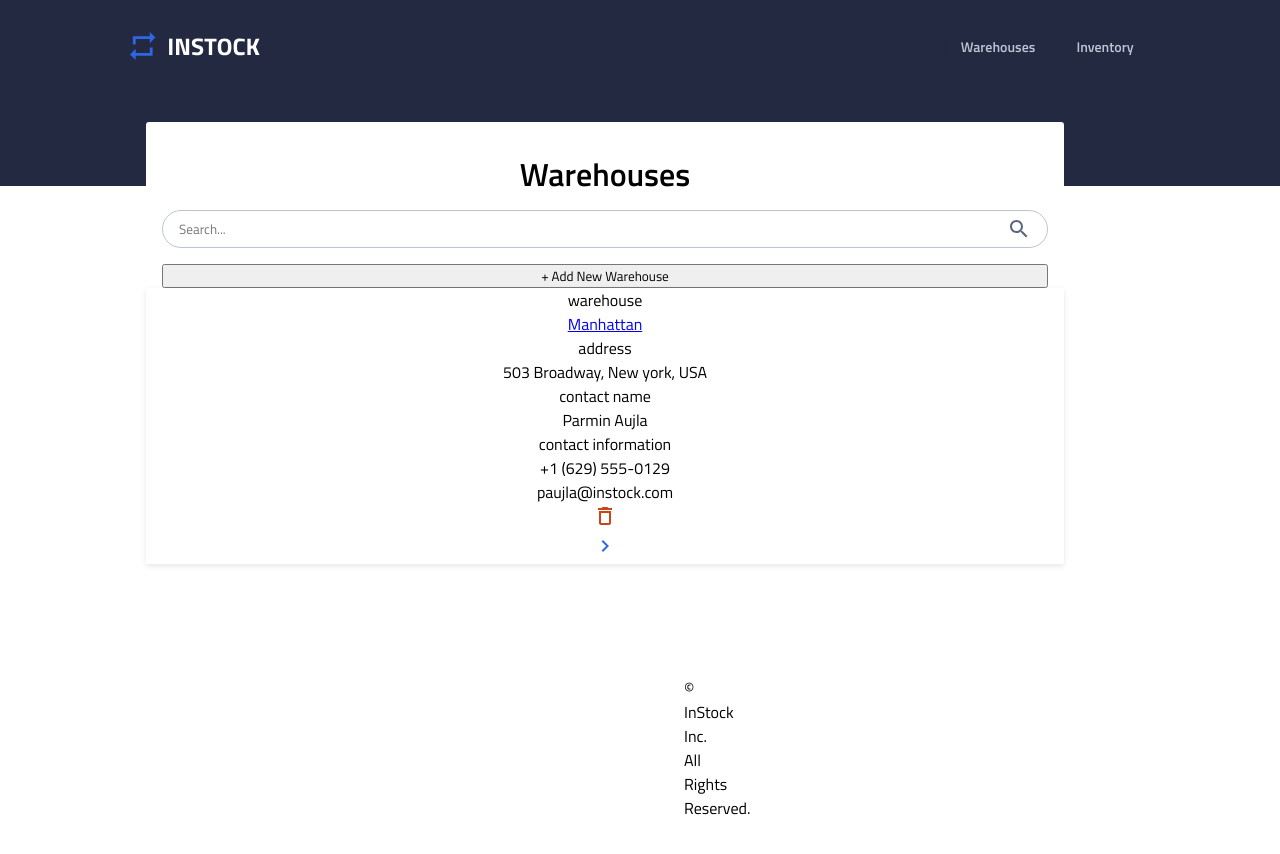
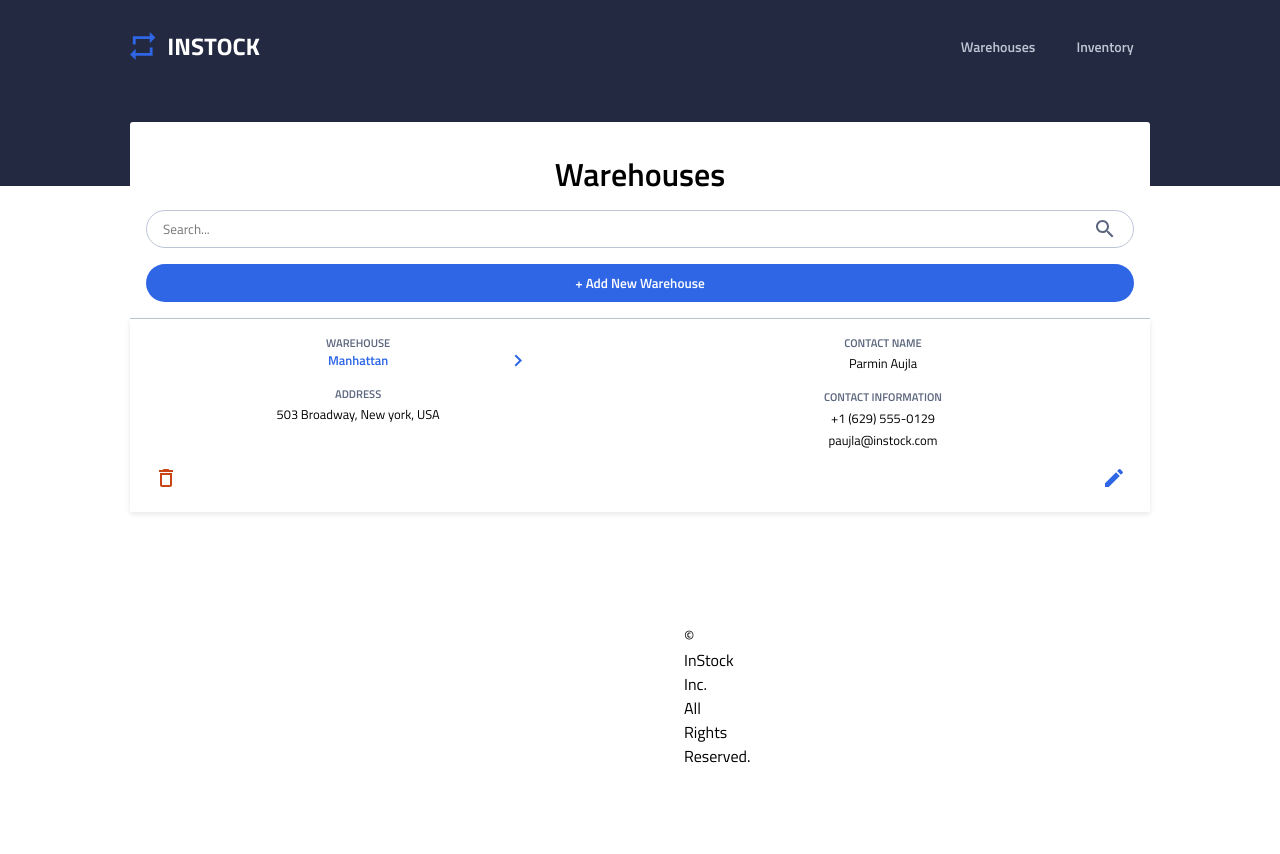
Before and after one commit to ntkunz/instock-client, a React (Create React App) app: page /warehouses in a window 1280 px wide. Shown: the top 854 px of the page. After the commit the page ends 816 px from the top, so only its background shows below. Built offline with nearby package versions, Linux system fonts and the light colour scheme.

Commit message:
work on scss for the warehouseList component

```diff
--- a/src/pages/WarehouseList/WarehouseList.jsx
+++ b/src/pages/WarehouseList/WarehouseList.jsx
@@ -1,7 +1,7 @@
 import React from "react";
 import "./WarehouseList.scss";
 import deleteicon from "../../assets/icons/delete_outline-24px.svg";
-import editicon from "../../assets/icons/chevron_right-24px.svg";
+import editicon from "../../assets/icons/edit-24px.svg";
 export default function WarehouseList() {
   return (
     <section className="warehouseList">
@@ -27,11 +27,12 @@ export default function WarehouseList() {
       </div>
 
       <ul className="warehouseList__list">
-        <li class="warehouseList__items">
+        <li className="warehouseList__items">
+          <div className="warehouseList__item">
           <div className="warehouseList__left">
             <div className="warehouseList__warehouse">
               <div className="warehouseList__subtitle">warehouse</div>
-              <div className="warehouseList__info warehouseList__arrow">
+              <div className="warehouseList__info warehouseList__icon">
                 <a
                   className="warehouseList__link"
                   href="warehouses/:warehouseId"
@@ -58,6 +59,7 @@ export default function WarehouseList() {
               <div className="warehouseList__info">paujla@instock.com</div>
             </div>
           </div>
+          </div>
           <div className="warehouseList__icons">
             <div className="warehouseList__delete">
               <img src={deleteicon} alt="delete icon" />
--- a/src/pages/WarehouseList/WarehouseList.scss
+++ b/src/pages/WarehouseList/WarehouseList.scss
@@ -1,14 +1,17 @@
 @use "../../styles/partials/variables" as *;
 @use "../../styles/partials/mixins" as *;
+
+a {
+  text-decoration: none;
+}
 
 .warehouseList {
   display: flex;
   flex-direction: column;
   border-radius: 0.1875rem;
-  width: 90%;
+  width: 100%;
   position: relative;
-  left: 1rem;
-  right: 1rem;
+  margin: auto;
   bottom: 4rem;
   background-color: $primary-color-light;
 
@@ -22,6 +25,16 @@
     padding-left: 1rem;
     padding-right: 1rem;
     gap: 1rem;
+  }
+
+  &__btn {
+    background: $primary-color-medium;
+    border-radius: 20px;
+    border: 1px solid transparent;
+    color: $primary-color-light;
+    padding: 0.5rem;
+    font-weight: 600;
+    margin-bottom: 1rem;
   }
 
   &__form {
@@ -45,4 +58,63 @@
     list-style: none;
     box-shadow: 0px 2px 5px rgba(19, 24, 44, 0.1);
   }
+
+  &__items {
+    border-top: 1px solid $secondary-color-light;
+    padding: 1rem 1.5rem;
+  }
+
+  &__item {
+    display: flex;
+    flex-wrap: wrap;
+    justify-content: space-between;
+  }
+
+  &__left {
+    display: flex;
+    flex-direction: column;
+    width: 42%;
+    gap: 1rem;
+  }
+
+  &__subtitle {
+    text-transform: uppercase;
+    font-size: 0.7rem;
+    line-height: 1rem;
+    font-weight: 600;
+    color: $secondary-color-dark;
+  }
+
+  &__info {
+    padding-top: 0.2rem;
+    font-size: 0.8rem;
+    font-weight: 400;
+    line-height: 1.2rem;
+  }
+
+  &__icon {
+    background-image: url(../../assets/icons/chevron_right-24px.svg);
+    background-repeat: no-repeat;
+    background-position: center right 2rem;
+    height: 1.2rem;
+    padding: 0;
+  }
+
+  &__link {
+    color: $primary-color-medium;
+    font-weight: 600;
+  }
+
+  &__right {
+    display: flex;
+    flex-direction: column;
+    width: 50%;
+    gap: 1rem;
+  }
+
+  &__icons {
+    display: flex;
+    justify-content: space-between;
+    padding-top: 1rem;
+  }
 }
```
